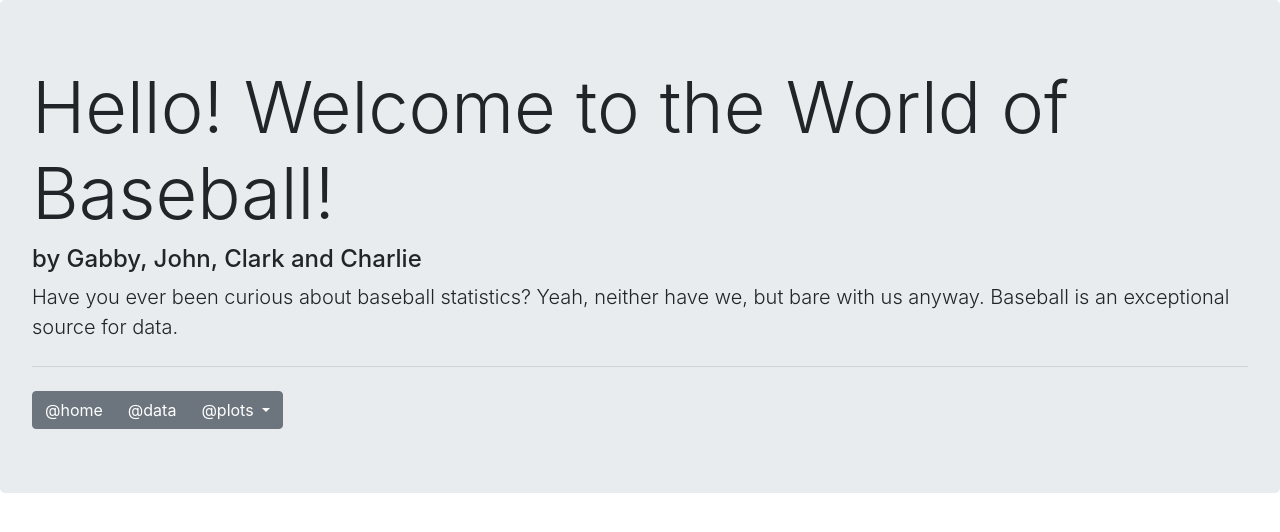
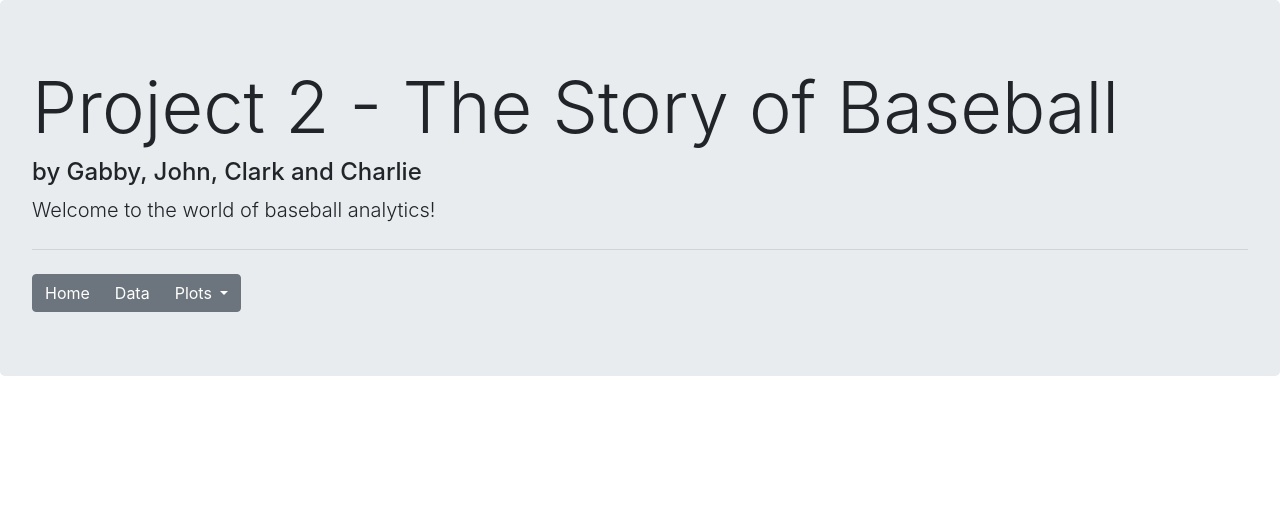
Before and after one commit to charliedtx/project_3, a Flask app: page / in a window 1280 px wide. Shown: the top 532 px of the page. Run offline with Flask 2, Linux system fonts and the light colour scheme; some libraries are stand-ins or nearby versions.

Commit message:
cleaning

```diff
--- a/baseball/static/js/app.js
+++ b/baseball/static/js/app.js
@@ -101,21 +101,21 @@ function buildSalariesPlot() {
 
 d3.selectAll(".dropdown-item").on("click", function(){
   switch (this.textContent){
-    case "@plot yearly-attendance":
+    case "Yearly Attendance":
       d3.selectAll("img").remove();
       buildAttendancePlot();
       break;
-    case "@plot homeruns":
+    case "Homeruns":
       d3.selectAll("img").remove();
       buildHomerunPlot();
       break;
-    case "@plot salaries":
+    case "Salaries":
       d3.selectAll("img").remove();
       buildSalariesPlot();
       d3.select("#plot").append('img')
       .attr('src','../static/img/RplotSalary.png')
       break;
-    case "@plot runsPerGame":
+    case "Runs per Game":
       Plotly.purge('plot');
       d3.selectAll("img").remove();
       d3.select("#plot").append('img')
--- a/baseball/templates/index.html
+++ b/baseball/templates/index.html
@@ -9,20 +9,20 @@
   </head>
   <body>
     <div class="jumbotron" background="">
-      <h1 class="display-3">Hello! Welcome to the World of Baseball!</h1>
-      <h4>by Gabby, John, Clark and Charlie</h4>
-      <p class="lead">Have you ever been curious about baseball statistics? Yeah, neither have we, but bare with us anyway. Baseball is an exceptional source for data.</p>
+      <h1 class="display-3">Project 2 - The Story of Baseball</h1>
+     <h4>by Gabby, John, Clark and Charlie</h4>
+     <p class="lead">Welcome to the world of baseball analytics!</p>
       <hr class="my-4">
       <div class="btn-group" role="group" aria-label="Button group with nested dropdown">
-        <button type="button" class="btn btn-secondary">@home</button>
-        <button type="button" class="btn btn-secondary">@data</button>
+        <button type="button" class="btn btn-secondary">Home</button>
+        <button type="button" class="btn btn-secondary">Data</button>
         <div class="btn-group" role="group">
-          <button type="button" class="btn btn-secondary dropdown-toggle" data-toggle="dropdown" aria-haspopup="true" aria-expanded="false"> @plots </button>
+          <button type="button" class="btn btn-secondary dropdown-toggle" data-toggle="dropdown" aria-haspopup="true" aria-expanded="false"> Plots </button>
             <div class="dropdown-menu">
-                <div class="dropdown-item">@plot yearly-attendance</div>
-                <div class="dropdown-item">@plot homeruns</div>
-                <div class="dropdown-item">@plot salaries</div>
-                <div class="dropdown-item">@plot runsPerGame</div>
+                <div class="dropdown-item">Yearly Attendance</div>
+                <div class="dropdown-item">Homeruns</div>
+                <div class="dropdown-item">Salaries</div>
+                <div class="dropdown-item">Runs per Game</div>
             </div>
         </div>
       </div>
```
